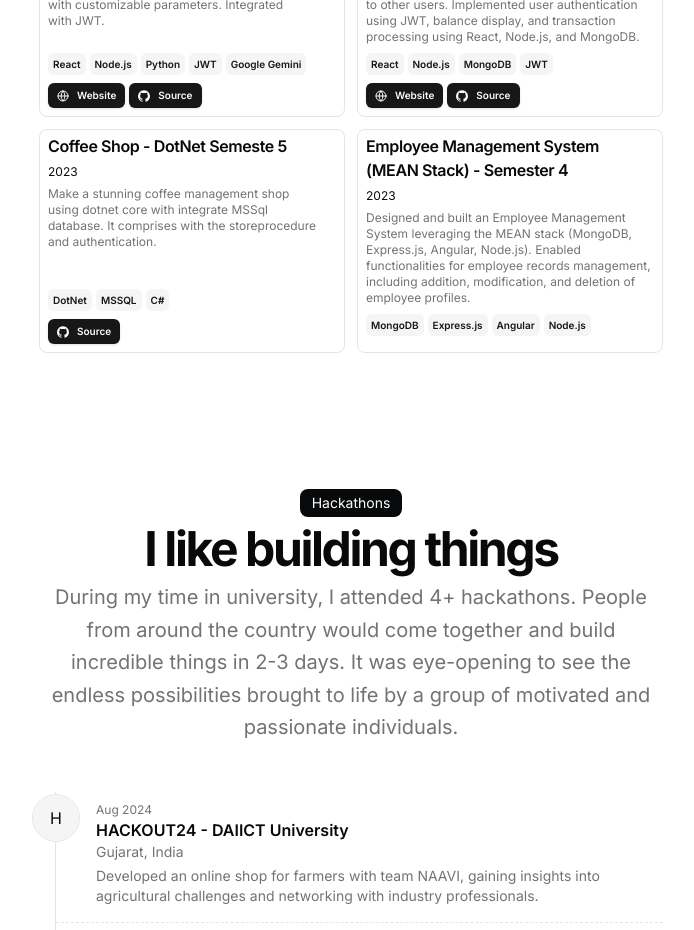
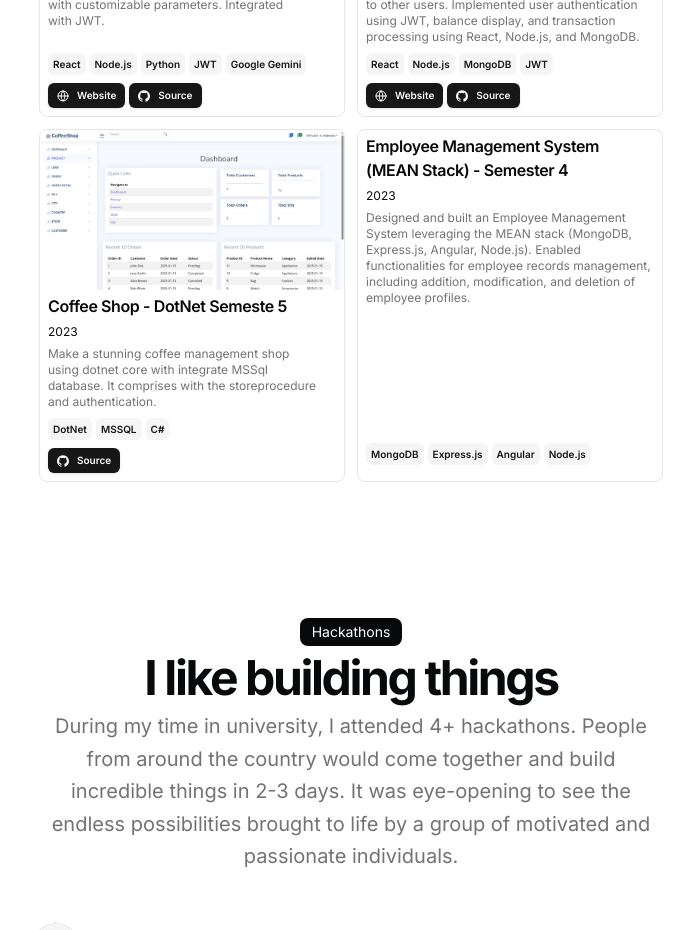
Before and after one commit to MeetBagda/PORTFOLIO, a Next.js app: page / in a window 1280 px wide. Shown: the part 1500-2430 px from the top of the page, without its empty margins (289-983 px from the left). Built offline with nearby package versions, Linux system fonts and the light colour scheme.

Commit message:
add: project image add coffeeshop

```diff
--- a/src/data/resume.tsx
+++ b/src/data/resume.tsx
@@ -241,7 +241,7 @@ export const DATA = {
             icon: <Icons.github className="size-3" />,
           }
         ],
-      image: "", // Replace with your project images
+      image: "/CoffeeShopFront.jpeg", // Replace with your project images
         // video: "" // Replace with the video URL
         // you can remove video link if you don't have a demo video
     },
```
Also changed, not shown: public/CoffeeShopFront.jpeg (added).
